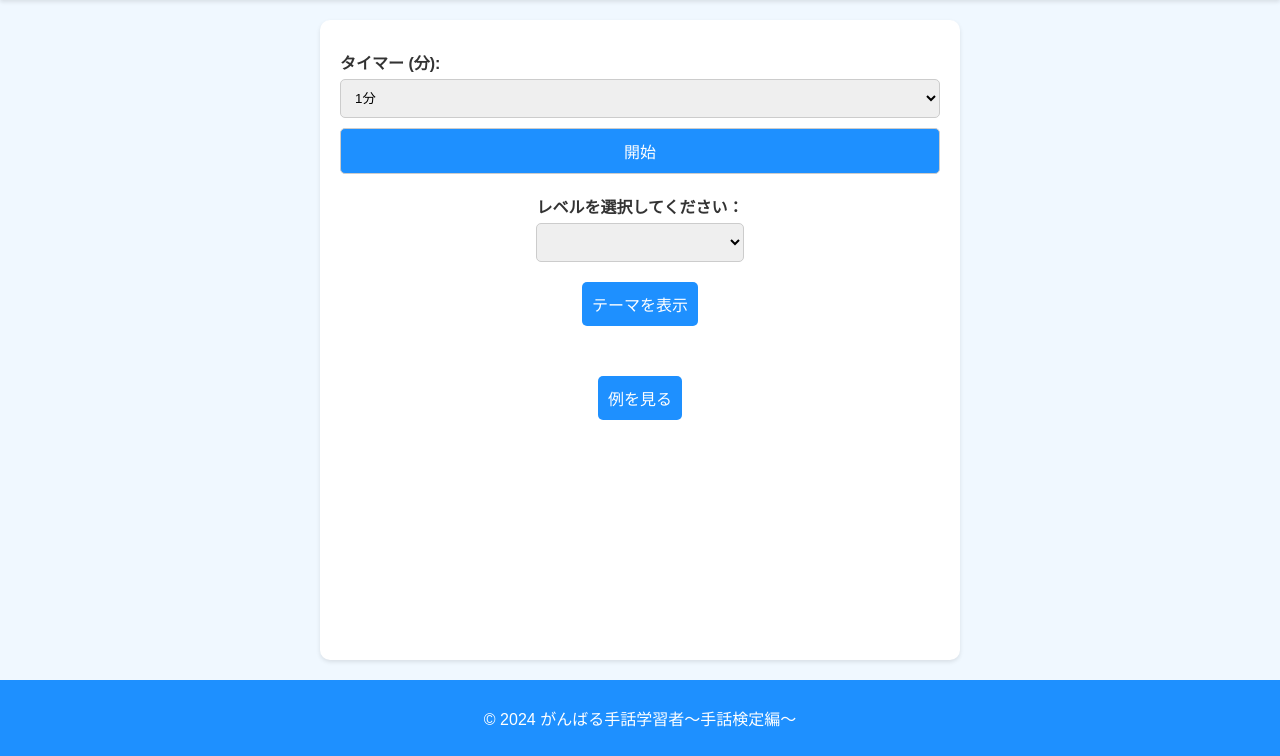
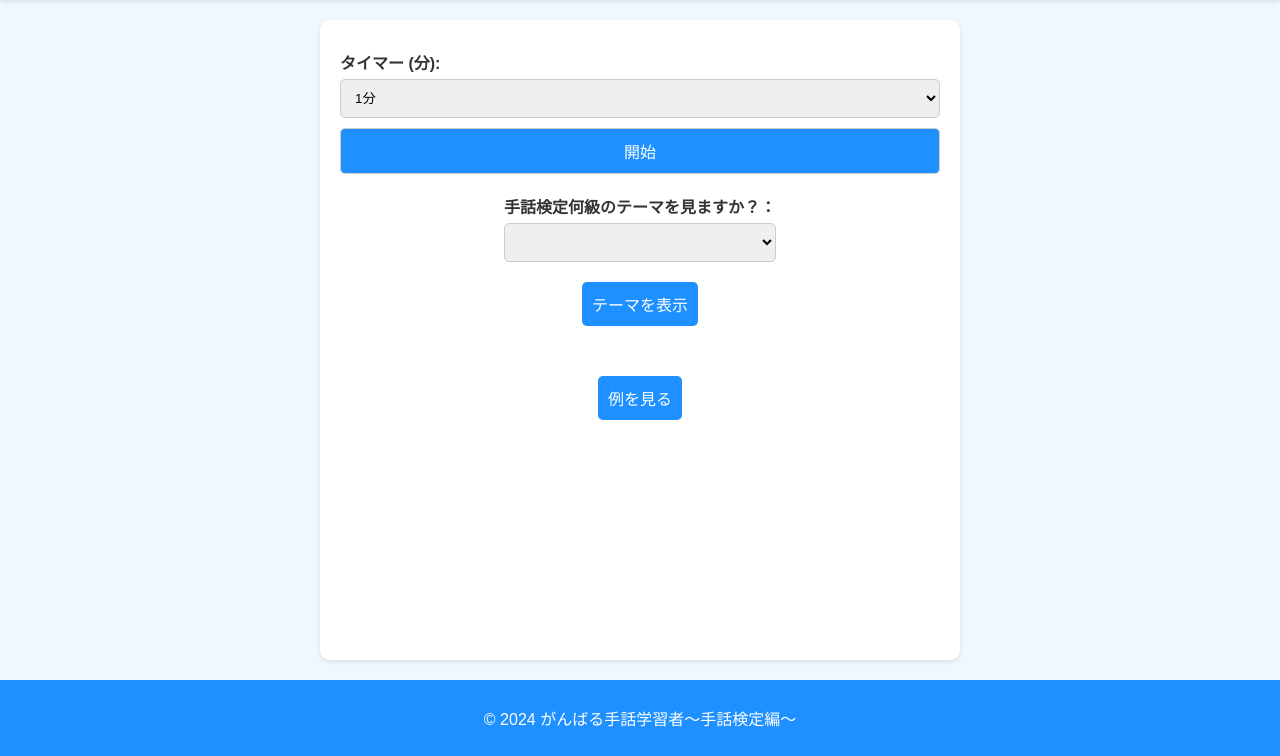
Before and after one commit to h-takayasu/Shuwa_Kentei2, a plain HTML site: page index.html in a window 1280 px wide. Shown: the part 75-831 px from the top of the page. Drawn offline with nearby package versions, Linux system fonts and the light colour scheme; no server answers.

Commit message:
message update

```diff
--- a/index.html
+++ b/index.html
@@ -30,7 +30,7 @@
         </div>
         <div class="filter-container">
             <div class="filter">
-                <label for="level">レベルを選択してください：</label>
+                <label for="level">手話検定何級のテーマを見ますか？：</label>
                 <select id="level">
                     <!-- 動的にJavaScriptでオプションを追加します -->
                 </select>
```
